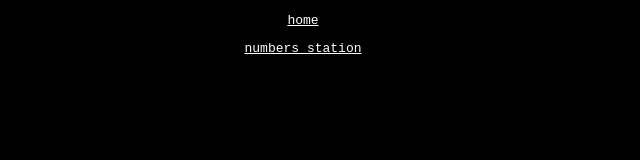
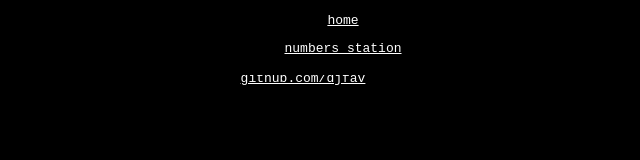
Before and after one commit to aposematech/numbers-station, a plain HTML site: page app/frontend/numbers-station.html in a window 1280 px wide. Shown: the whole page, without its empty margins (337-977 px from the left). Drawn offline with Linux system fonts and the light colour scheme.

Commit message:
edit nav

```diff
--- a/app/frontend/numbers-station.css
+++ b/app/frontend/numbers-station.css
@@ -1,14 +1,15 @@
 body {
     background-color: black;
-    margin: 0px;
+    margin: 40px;
     overflow: hidden;
 }
 
 nav {
     background-color: black;
-    position:fixed;
-    top:0;
-    width:100%;
+    height: 75px;
+    position: fixed;
+    top: 0;
+    width: 100%;
 }
 
 img {
```
